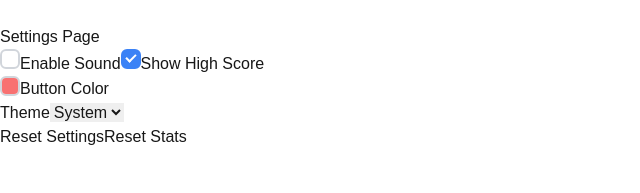
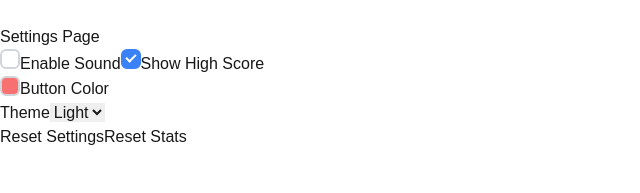
Before and after one commit to beck1888/chance-clicker-game, a Next.js app: page /settings in a window 1280 px wide. Shown: the top 193 px of the page, without its empty margins (0-640 px from the left). Built offline with nearby package versions, Linux system fonts and the light colour scheme.

Commit message:
FEATURE: Simplify theme options by removing 'system' mode; default to 'light' and update related settings logic

```diff
--- a/src/app/globals.css
+++ b/src/app/globals.css
@@ -12,13 +12,6 @@
   --foreground: #ededed;
 }
 
-@media (prefers-color-scheme: dark) {
-  :root:not(.light):not(.dark) {
-    --background: #0a0a0a;
-    --foreground: #ededed;
-  }
-}
-
 body {
   color: var(--foreground);
   background: var(--background);
--- a/src/app/layout.tsx
+++ b/src/app/layout.tsx
@@ -54,7 +54,7 @@ export default function RootLayout({
   }, [pathname]);
 
   return (
-    <html lang="en" className={localStorage.getItem("theme") || "light"}>
+    <html lang="en" className="light">
       <body
         className={`${geistSans.variable} ${geistMono.variable} antialiased bg-background text-foreground`}
       >
--- a/src/app/settings/page.tsx
+++ b/src/app/settings/page.tsx
@@ -7,7 +7,7 @@ export default function Settings() {
   const [soundEnabled, setSoundEnabled] = useState(false);
   const [showHighScore, setShowHighScore] = useState(true);
   const [buttonColor, setButtonColor] = useState("#F87171"); // Default red-400
-  const [darkMode, setDarkMode] = useState<'light' | 'dark' | 'system'>('system');
+  const [darkMode, setDarkMode] = useState<'light' | 'dark'>('light');
 
   useEffect(() => {
     const savedSoundSetting = localStorage.getItem("soundEnabled");
@@ -25,7 +25,7 @@ export default function Settings() {
       setButtonColor(savedButtonColor);
     }
     if (savedTheme) {
-      setDarkMode(savedTheme as 'light' | 'dark' | 'system');
+      setDarkMode(savedTheme as 'light' | 'dark');
     }
   }, []);
 
@@ -51,12 +51,12 @@ export default function Settings() {
     setSoundEnabled(false);
     setShowHighScore(true);
     setButtonColor("#F87171");
-    setDarkMode('system');
+    setDarkMode('light');
     localStorage.removeItem("soundEnabled");
     localStorage.removeItem("showHighScore");
     localStorage.removeItem("buttonColor");
     localStorage.removeItem("theme");
-    document.documentElement.classList.remove('light', 'dark');
+    document.documentElement.classList.remove('dark');
   };
 
   const handleColorChange = (e: React.ChangeEvent<HTMLInputElement>) => {
@@ -65,16 +65,11 @@ export default function Settings() {
     localStorage.setItem("buttonColor", newColor);
   };
 
-  const handleThemeChange = (theme: 'light' | 'dark' | 'system') => {
+  const handleThemeChange = (theme: 'light' | 'dark') => {
     setDarkMode(theme);
     localStorage.setItem("theme", theme);
-    if (theme === 'system') {
-      localStorage.removeItem("theme");
-    }
     document.documentElement.classList.remove('light', 'dark');
-    if (theme !== 'system') {
-      document.documentElement.classList.add(theme);
-    }
+    document.documentElement.classList.add(theme);
   };
 
   return (
@@ -118,12 +113,11 @@ export default function Settings() {
           <span>Theme</span>
           <select
             value={darkMode}
-            onChange={(e) => handleThemeChange(e.target.value as 'light' | 'dark' | 'system')}
+            onChange={(e) => handleThemeChange(e.target.value as 'light' | 'dark')}
             className={`p-2 border rounded ${document.documentElement.classList.contains('dark') ? 'bg-gray-800 text-gray-100 border-gray-700' : 'bg-white text-black border-gray-300'}`}
           >
             <option value="light">Light</option>
             <option value="dark">Dark</option>
-            <option value="system">System</option>
           </select>
         </div>
 
```
